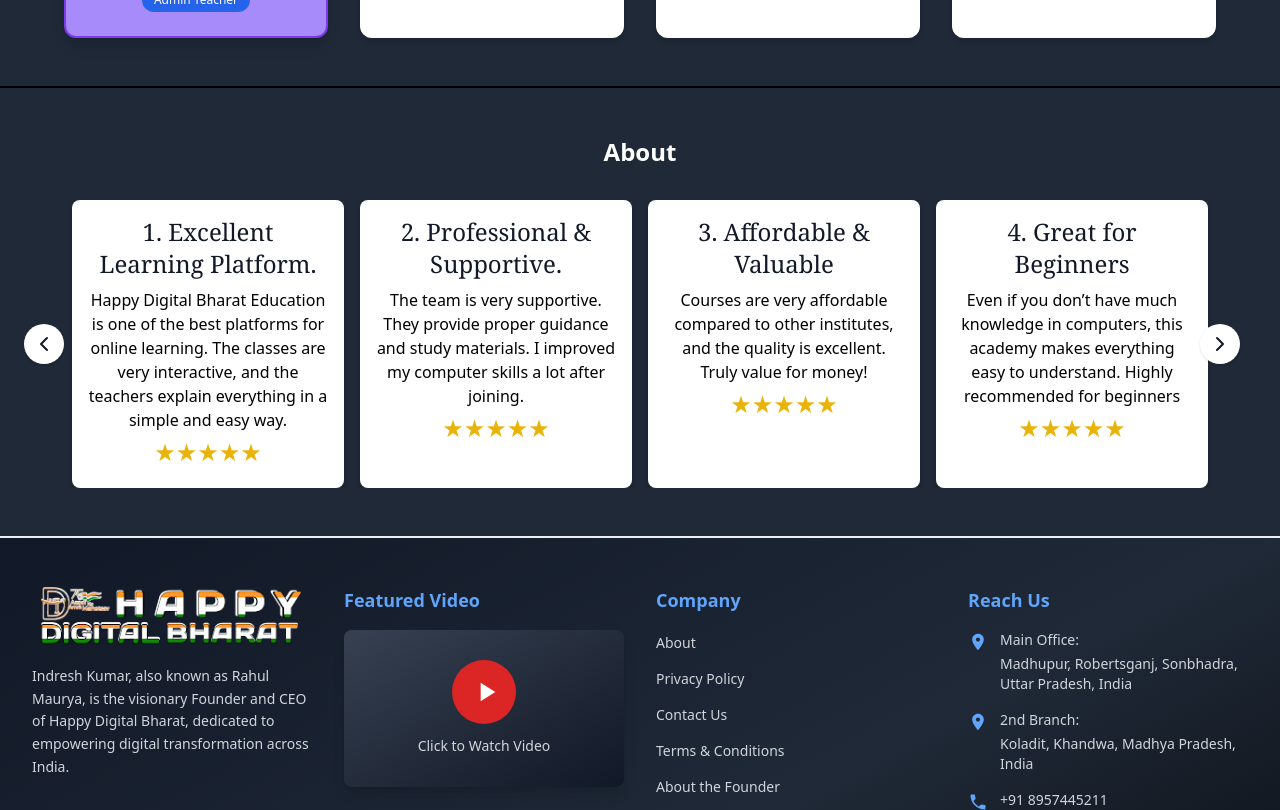
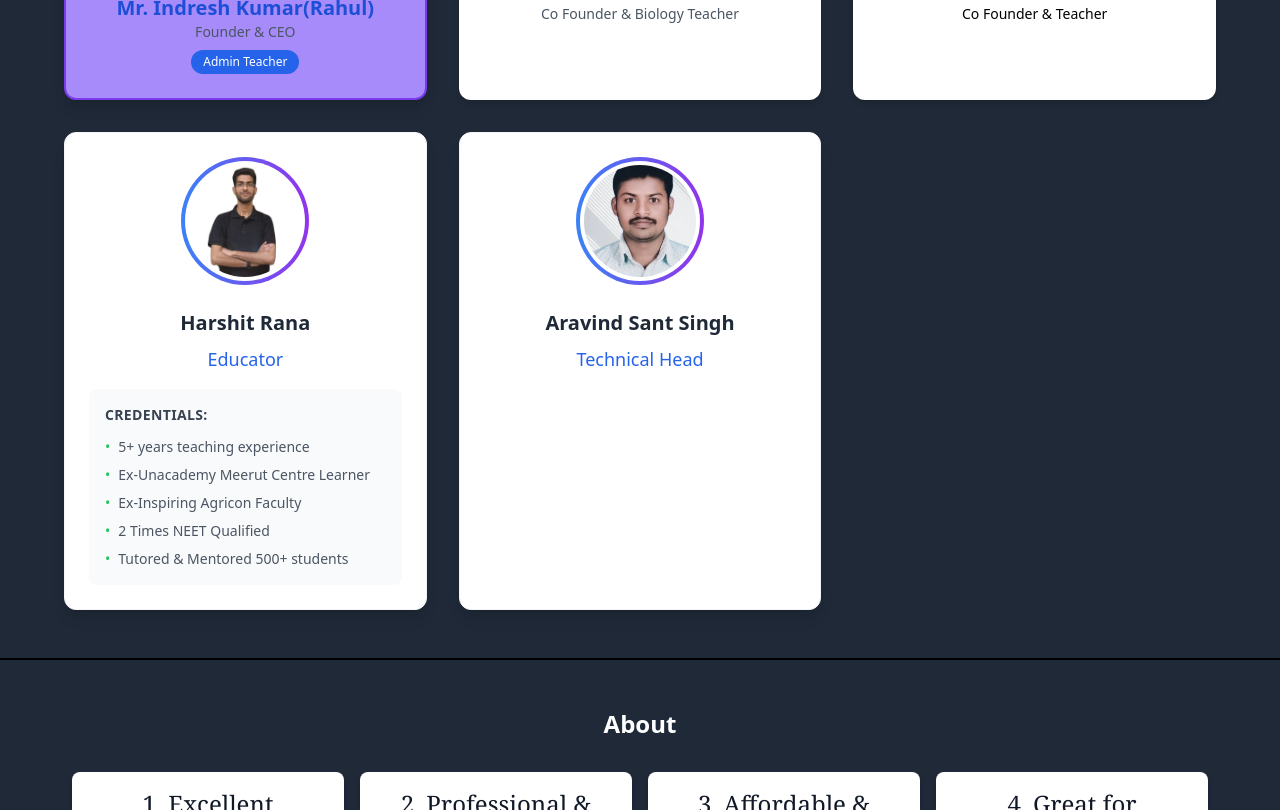
Before and after one commit to Santaravind/Edutech_Frontend, a React (Vite) app in the folder classes/: page / in a window 1280 px wide. Shown: the part 2640-3450 px from the top of the page. Built offline with nearby package versions, Linux system fonts and the light colour scheme.

Commit message:
Harshit profile added!!

```diff
--- a/classes/src/App.jsx
+++ b/classes/src/App.jsx
@@ -108,7 +108,7 @@ function App() {
               <Route path="/Iframe" element={
                   <ProtectetRoute>
                   <ForensicIFrame/>
-                  </ProtectetRoute>
+                   </ProtectetRoute>
 
 
               }/>
@@ -116,7 +116,12 @@ function App() {
               {/* Forensic Details  */}
               <Route path="/framedetails" element={<ForensicDetails/>} />
               {/* Forensic Doubt  */}
-              <Route path="/frameDoubt" element={<DoutClass/>} />
+
+              <Route path="/frameDoubt" element={
+                 <ProtectetRoute>
+                  <DoutClass/>
+                 </ProtectetRoute>
+              } />
 
       <Route path="/ccourse" element={
          <CCourse/>
--- a/classes/src/component/pages/Home.jsx
+++ b/classes/src/component/pages/Home.jsx
@@ -9,6 +9,7 @@ import acmc from '../assets/class1.jpg'
 import o from '../assets/Olevel.jpg'
 import ccc from '../assets/CCC.png'
 import harsit from '../assets/HarsitSir.jpg'
+import harsitphoto from '../assets/harsitphoto.jpg'
 import { toast } from 'react-toastify';
 import Rating from './Rating';
 import { useSelector } from 'react-redux';
@@ -230,7 +231,7 @@ const [currentIndex, setCurrentIndex] = useState(0);
 <section className="bg-gray-900 py-5 px-3 md:px-16 mt-0.5 mb-0.5">
   <h1 className="text-4xl font-sans font-bold text-center mb-7 text-white ">Our Courses</h1>
 
-  <div className="grid grid-cols-1 sm:grid-cols-2 lg:grid-cols-3 gap-3 justify-center">
+  <div className="grid grid-cols-1 sm:grid-cols-2 lg:grid-cols-2 gap-3 justify-center">
     {/* Course Card */}
     {/* { First image} */}
     <div className="bg-white rounded-xl shadow-md overflow-hidden max-w-sm mx-auto flex flex-col">
@@ -291,7 +292,7 @@ const [currentIndex, setCurrentIndex] = useState(0);
       <div className="bg-teal-600 text-white p-6 flex flex-col justify-between flex-grow">
         <div>
           <h1 className="text-xl font-bold mb-1">Forensic Science</h1>
-          <h3 className="text-md mb-2 font-semibold">Forensic Science (Crime Scene Do Not Cross)
+          <h3 className="text-md mb-2 font-semibold">Forensic Science (For B.Sc. First Semester)
           </h3>
           <p className="text-sm mb-1 font-bold text-yellow-500 "> 100% FREE</p>
           <p className="text-sm flex "><h3 className='mr-1
@@ -420,7 +421,7 @@ const [currentIndex, setCurrentIndex] = useState(0);
     <section className="bg-gray-800 py-12 px-4 md:px-16 mt-0.5 mb-0.5">
   <h2 className="text-3xl font-bold text-center mb-10 text-white font-sans ">Our Teachers</h2>
 
-  <div className="grid grid-cols-1 sm:grid-cols-2 lg:grid-cols-4 gap-8 max-w-6xl mx-auto">
+  <div className="grid grid-cols-1 sm:grid-cols-2 lg:grid-cols-3 gap-8 max-w-6xl mx-auto">
 
     {/* Admin Teacher */}
     <div className="bg-violet-400 rounded-xl cursor-pointer shadow-lg p-6 text-center border-2 border-violet-600">
@@ -459,8 +460,51 @@ const [currentIndex, setCurrentIndex] = useState(0);
       <p className="text-sm text-black">Co Founder & Teacher</p>
     </div>
 
+
+      {/* Teacher Harshit Rana  */}
+  <div className="bg-white rounded-xl shadow-lg p-6 text-center hover:shadow-xl hover:bg-violet-400  transition-all duration-300 border border-gray-100">
+  <div className="w-32 h-32 mx-auto mb-6 rounded-full bg-gradient-to-r from-blue-500 to-purple-600 p-1">
+    <div className="w-full h-full rounded-full bg-white p-1">
+      <img
+        src={harsitphoto} // Replace with actual image path
+        alt="Harshit Rana"
+        className="w-full h-full rounded-full object-cover"
+      />
+    </div>
+  </div>
+
+  <h3 className="text-xl font-bold text-gray-800 mb-2">Harshit Rana</h3>
+  <p className="text-lg text-blue-600 font-medium mb-4">Educator</p>
+
+  <div className="bg-gray-50 rounded-lg p-4 text-left hover:bg-violet-400 hover:text-white">
+    <h4 className="font-semibold text-gray-700 mb-3 text-sm uppercase tracking-wide hover:text-white">Credentials:</h4>
+    <ul className="space-y-2 text-sm text-gray-600 hover:text-white"  >
+      <li className="flex items-start">
+        <span className="text-green-500 mr-2">•</span>
+        <span>5+ years teaching experience</span>
+      </li>
+      <li className="flex items-start">
+        <span className="text-green-500 mr-2">•</span>
+        <span>Ex-Unacademy Meerut Centre Learner</span>
+      </li>
+      <li className="flex items-start">
+        <span className="text-green-500 mr-2">•</span>
+        <span>Ex-Inspiring Agricon Faculty</span>
+      </li>
+      <li className="flex items-start">
+        <span className="text-green-500 mr-2">•</span>
+        <span>2 Times NEET Qualified</span>
+      </li>
+      <li className="flex items-start">
+        <span className="text-green-500 mr-2">•</span>
+        <span>Tutored & Mentored 500+ students</span>
+      </li>
+    </ul>
+  </div>
+</div>
+
       {/* Teacher3 */}
-    <div className="bg-white rounded-xl shadow-md p-6 text-center cursor-pointer">
+    {/* <div className="bg-white rounded-xl shadow-md p-6 text-center cursor-pointer">
       <img
          src={sant}
         alt="Teacher"
@@ -471,7 +515,48 @@ const [currentIndex, setCurrentIndex] = useState(0);
       <span className="text-[3xl] text-gray-900  ">
         Technical Head
       </span>
+    </div> */}
+    <div className="bg-white rounded-xl shadow-lg p-6 text-center hover:shadow-xl transition-all duration-300 border border-gray-100">
+  <div className="w-32 h-32 mx-auto mb-6 rounded-full bg-gradient-to-r from-blue-500 to-purple-600 p-1">
+    <div className="w-full h-full rounded-full bg-white p-1">
+      <img
+        src={sant} // Replace with actual image path
+        alt="sant"
+        className="w-full h-full rounded-full object-cover"
+        onClick={hanalSant}
+      />
     </div>
+  </div>
+
+  <h3 className="text-xl font-bold text-gray-800 mb-2">Aravind Sant Singh</h3>
+  <p className="text-lg text-blue-600 font-medium mb-4">Technical Head </p>
+
+  {/* <div className="bg-gray-50 rounded-lg p-4 text-left">
+    <h4 className="font-semibold text-gray-700 mb-3 text-sm uppercase tracking-wide">Credentials:</h4>
+    <ul className="space-y-2 text-sm text-gray-600">
+      <li className="flex items-start">
+        <span className="text-green-500 mr-2">•</span>
+        <span>5+ years teaching experience</span>
+      </li>
+      <li className="flex items-start">
+        <span className="text-green-500 mr-2">•</span>
+        <span>Ex-Unacademy Meerut Centre Learner</span>
+      </li>
+      <li className="flex items-start">
+        <span className="text-green-500 mr-2">•</span>
+        <span>Ex-Inspiring Agricon Faculty</span>
+      </li>
+      <li className="flex items-start">
+        <span className="text-green-500 mr-2">•</span>
+        <span>2 Times NEET Qualified</span>
+      </li>
+      <li className="flex items-start">
+        <span className="text-green-500 mr-2">•</span>
+        <span>Tutored & Mentored 500+ students</span>
+      </li>
+    </ul>
+  </div> */}
+</div>
   </div>
 </section>
 
--- a/classes/src/component/pages/forensicPage/DoutClass.jsx
+++ b/classes/src/component/pages/forensicPage/DoutClass.jsx
@@ -70,10 +70,10 @@ const DoutClass = () => {
           <div className="mb-6">
             <h3 className="text-xl font-semibold mb-2">📲 How to Join</h3>
             <ul className="list-disc pl-6 text-gray-700 space-y-2">
-              <li>⿡ Visit 👉 <a href="https://www.happydigitalbharat.com" target="_blank" rel="noopener noreferrer" className="text-blue-600 hover:underline">www.happydigitalbharat.com</a></li>
-              <li>⿢ Click on <span className="font-semibold">"Forensic Science Doubt Class - Join Now"</span></li>
-              <li>⿣ Fill your details & pay ₹99/-</li>
-              <li>⿤ Get your Access Link on WhatsApp</li>
+              <li> Visit 👉 <a href="https://www.happydigitalbharat.com" target="_blank" rel="noopener noreferrer" className="text-blue-600 hover:underline">www.happydigitalbharat.com</a></li>
+              <li> Click on <span className="font-semibold">"Forensic Science Doubt Class - Join Now"</span></li>
+              <li> Fill your details & pay ₹99/-</li>
+              <li> Get your Access Link on WhatsApp</li>
             </ul>
           </div>
 
```
Also changed, not shown: classes/src/component/pages/forensicPage/ForensicDetails.jsx (+9 -9 lines), classes/src/component/pages/forensicPage/ForensicIFrame.jsx (+52 -34 lines), classes/src/component/assets/harsitphoto.jpg (added).
